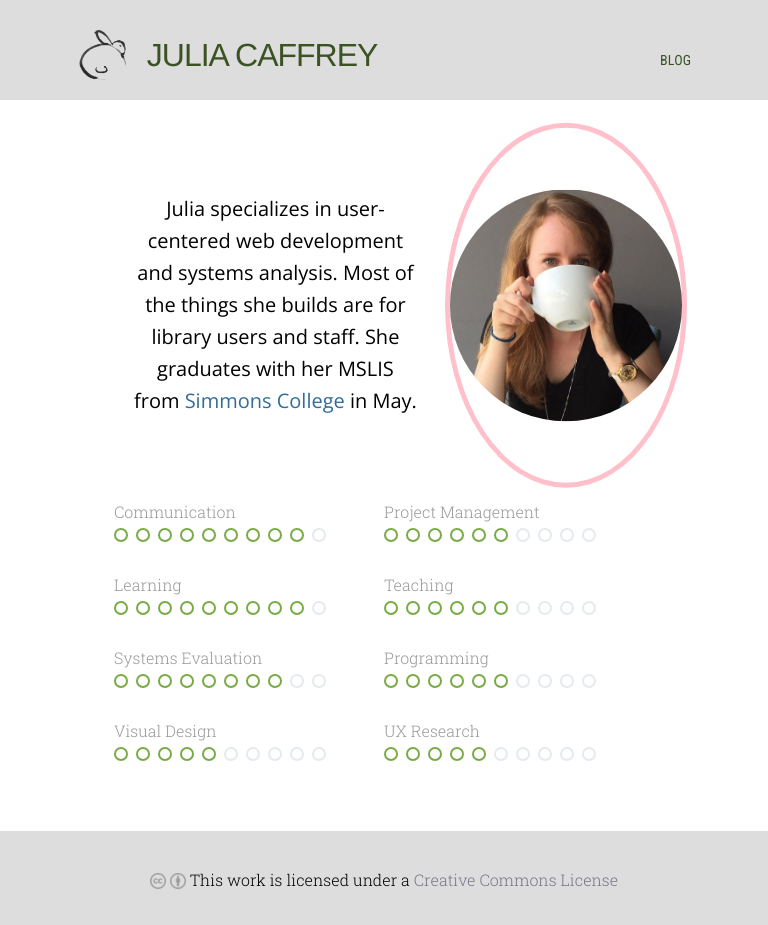
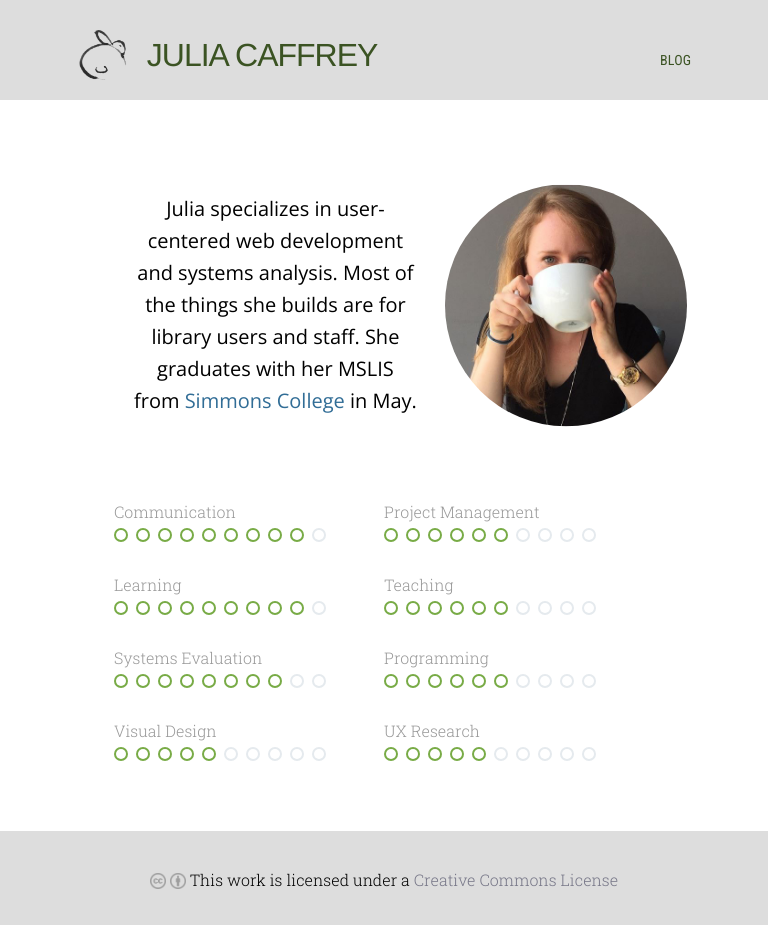
Before and after one commit to jscaffrey/jscaffreyhill.github.io, a Jekyll site: the page built from index.md, in a window 768 px wide. Built offline with Jekyll 4.4.1, drawn with Linux system fonts in a browser that asks for light colours; some web fonts are replaced; Markdown is read by kramdown in place of the engine named in the settings.

Commit message:
Removed pink border on index page

```diff
--- a/css/fullwidth.css
+++ b/css/fullwidth.css
@@ -79,7 +79,7 @@ margin-top: 40px;
       width: 220px; } }
 
 @media (max-width: 890px) and (min-width: 520px) {
- .portrait { padding: 10% 0; border: 5px solid pink; }
+ .portrait { padding: 10% 0;}
   }
 @media (max-width: 519px) and (min-width: 300px) {
  .portrait { float: none; position: relative !important; transform: none; padding: 0!important; max-height: 200px; max-width: 200px; margin: 30px auto 0 auto!important; border: 5px solid pink; }
```
